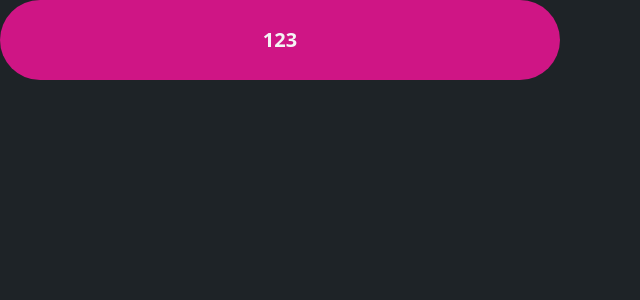
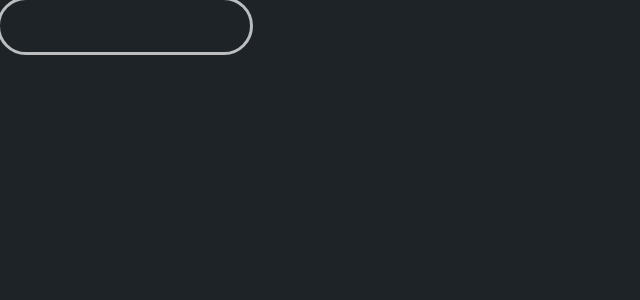
Before and after one commit to Prains/stdio, a Next.js app: page / in a window 1280 px wide. Shown: the top 300 px of the page, without its empty margins (0-640 px from the left). Built offline with nearby package versions, Linux system fonts and the light colour scheme.

Commit message:
add rounded button and inpus, onchange onclick for

```diff
--- a/app/page.tsx
+++ b/app/page.tsx
@@ -1,5 +1,5 @@
-import LinkButton from "@/components/ui/Button";
+import Input from "@/components/ui/Input";
 
 export default function Home() {
-  return <LinkButton href="/">123</LinkButton>;
+  return <Input>123</Input>;
 }
--- a/components/ui/Button.tsx
+++ b/components/ui/Button.tsx
@@ -3,7 +3,7 @@ import { Iui } from "@/utils/interfaces";
 
 type LinkButton = Iui & {
   href: string;
-  type?: "primary" | "secondary" | "full" | "small";
+  type?: "primary" | "secondary" | "full" | "small" | "rounded";
 };
 
 const Primary = ({ href, className, children }: LinkButton) => {
@@ -50,6 +50,17 @@ const Small = ({ href, className, children }: LinkButton) => {
   );
 };
 
+const Rounded = ({ href, className, children }: LinkButton) => {
+  return (
+    <Link
+      href={href}
+      className={`flex-center h-[125px] w-[125px] rounded-full bg-[#CF1585] text-[12px] font-medium uppercase text-zinc-100 transition-all hover:bg-[#F1F1F1] hover:text-neutral-800  md:h-[80px] md:font-bold ${className}`}
+    >
+      {children}
+    </Link>
+  );
+};
+
 const LinkButton = ({
   href,
   className,
@@ -75,6 +86,12 @@ const LinkButton = ({
           {children}
         </Small>
       );
+    case "rounded":
+      return (
+        <Rounded href={href} className={className}>
+          {children}
+        </Rounded>
+      );
     default:
       return (
         <Primary href={href} className={className}>
--- /dev/null
+++ b/components/ui/Input.tsx
@@ -0,0 +1,18 @@
+import { Iui } from "@/utils/interfaces";
+
+type Input = Iui & {
+  type?: "text" | "email" | "password";
+  placeholder?: string;
+};
+
+const Input = ({ type = "text", placeholder, className }: Input) => {
+  return (
+    <input
+      type={type}
+      placeholder={placeholder}
+      className={`h-[52px] w-[250px] truncate rounded-full bg-transparent pl-5 text-[16px] font-bold text-white text-opacity-70 outline transition-all focus:outline-[#CF1585] ${className}`}
+    />
+  );
+};
+
+export default Input;
--- a/components/ui/ui.tsx
+++ b/components/ui/ui.tsx
@@ -0,0 +1,3 @@
+import LinkButton from "./Button";
+
+export { LinkButton };
--- a/utils/interfaces.tsx
+++ b/utils/interfaces.tsx
@@ -2,4 +2,6 @@ export interface Iui {
   className?: string;
   children: React.ReactNode;
   other?: any;
+  onClick?: Function;
+  onChange?: Function;
 }
```
